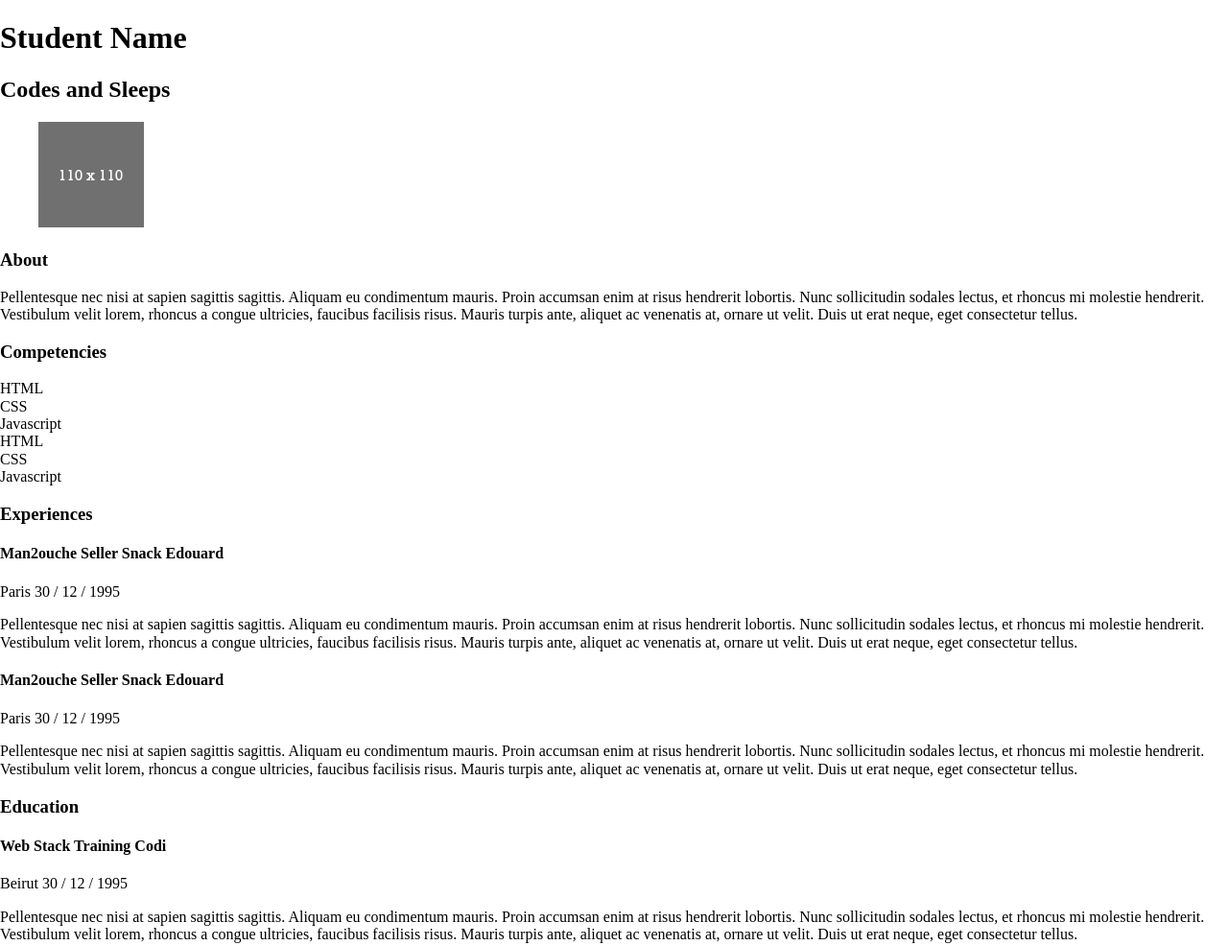
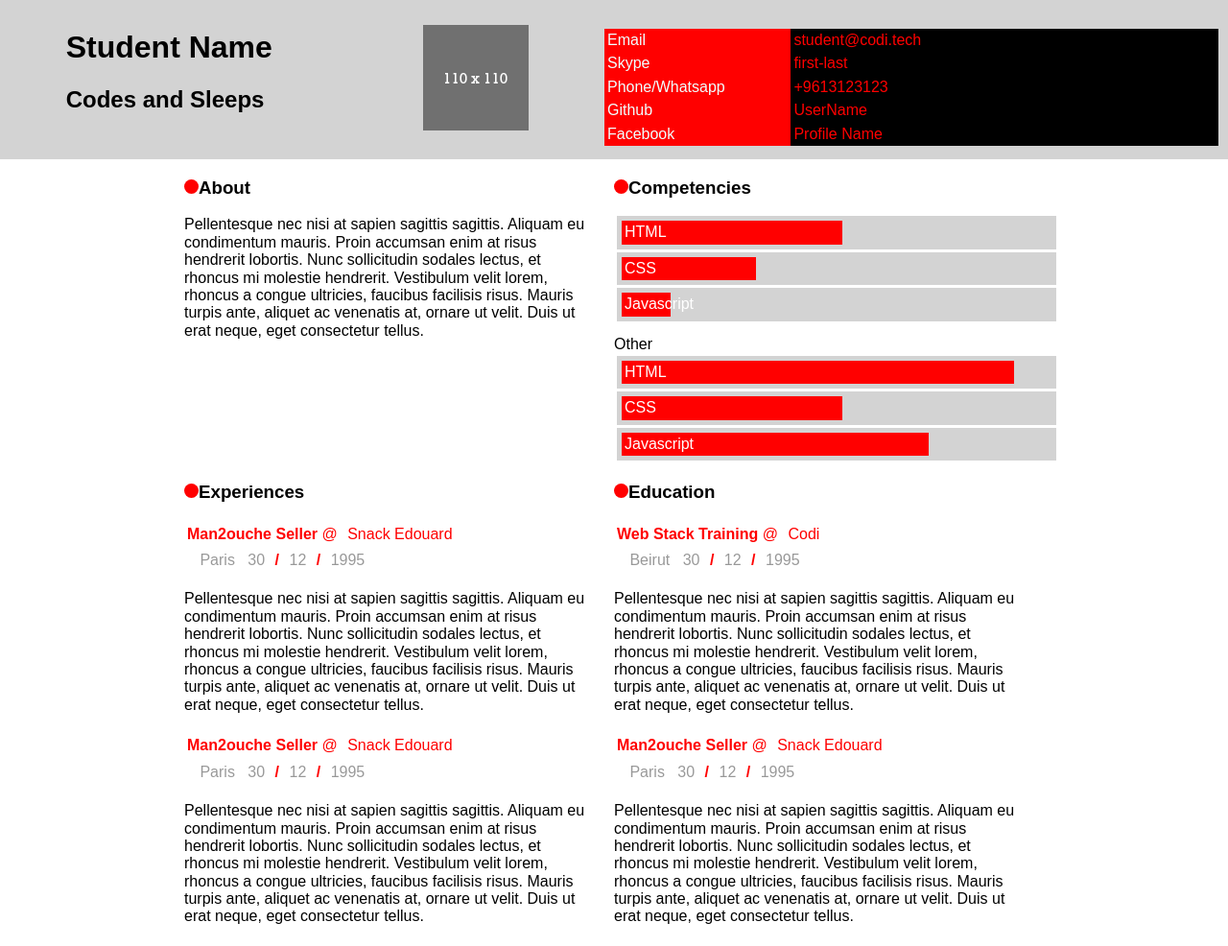
Before and after one commit to Tarraf2020/Cv-Styling-master, a plain HTML site: page public/style1/index.html in a window 1280 px wide. Shown: the top 986 px of the page at 96% size. Drawn offline with Linux system fonts and the light colour scheme.

Commit message:
style-1 done

```diff
--- a/public/style1/index.html
+++ b/public/style1/index.html
@@ -12,6 +12,7 @@
 
     <!-- Stylesheets -->
     <link rel="stylesheet" href="normalize.css" />
+    <link rel="stylesheet" href="style.css" />
     <!-- /Stylesheets -->
   </head>
   <body>
--- /dev/null
+++ b/public/style1/style.css
@@ -0,0 +1,161 @@
+body{
+    font-family: Arial, Helvetica, sans-serif;
+  }
+  .content{
+    margin: 0 15%;
+  }
+  header{
+    display: flex;
+    flex-direction: row;
+    background-color: lightgray;
+  }
+  header > div{
+    display: flex;
+      flex-direction: row;
+      justify-content: space-around;
+      width: 50%;
+      padding: 10px;
+  }
+  .content{
+    display: flex;
+      flex-direction: row;
+      flex-wrap: wrap;
+  }
+  #about, #competencies, #experiences, #education, #hobbies{
+    width: 50%;
+
+  }
+  .skills-primary {
+    margin-bottom: 15px ;
+  }
+  .skills-secondary::before {
+    content: "Other";
+  }
+
+  .skill{
+    margin: 3px;
+    padding: 5px;
+    color: white;
+    width:100% ;
+    background-color: lightgray;
+  }
+  span{
+    display: inline-block;
+    padding: 3px;
+  }
+
+  .skills-primary > [data-skill="5"] > span{
+    width: 50%;
+    background-color: rgb(255, 0, 0) ;
+  }
+  .skills-primary > [data-skill="3"] > span{
+    width: 30%;
+    background-color: red ;
+  }
+  .skills-primary > [data-skill="1"] > span{
+    width: 10%;
+    background-color: red ;
+  }
+
+  .skills-secondary > [data-skill="9"] > span{
+    width: 90%;
+    background-color: red ;
+  }
+  .skills-secondary > [data-skill="5"] > span{
+    width: 50%;
+    background-color: red ;
+  }
+  .skills-secondary > [data-skill="7"] > span{
+    width: 70%;
+    background-color: red ;
+  }
+
+  .experience-type{
+    color: red;
+  }
+  .experience-type::after{
+    content: " @";
+    color: red;
+    font-weight: 300;
+  }
+  .experience-institution{
+    color: red;
+    font-weight: 300;
+  }
+
+
+
+  h4{
+    margin-bottom: 0px;
+  }
+  .experience-details{
+    padding-left: 3%;
+  }
+  .experience-date-separator{
+    color: red;
+    font-weight: 900;
+  }
+  .experience-location,.day,.month,.year{
+    opacity: 0.4;
+  }
+  p{
+    margin-right: 5%;
+  }
+  h3::before{
+    content: " ";
+    height: 15px;
+    width: 15px;
+    background-color: rgb(255, 0, 0);
+    border-radius: 50%;
+    display: inline-block;
+    justify-content: center;
+  }
+  section#contact > h3{
+    display: none;
+  }
+  #contact{
+    position: absolute;
+    top: 30px;
+    right: 10px;
+    width: 50%;
+    height: 22%;
+
+
+  }
+  .contact{
+    display: flex;
+    flex-direction: row;
+    justify-content: space-between;
+    align-content: flex-end;
+
+
+  }
+  .contact-type{
+    color: azure;
+    width: 30%;
+    background-color: rgb(255, 0, 0);
+  }
+  .contact-value{
+    width: 70%;
+    background-color: black;
+  }
+  a, .contact-value{
+    text-decoration: none;
+    color: red;
+  }
+  dl{
+    margin: 0px  ;
+
+  }
+  dt{
+    margin:  0px;
+    padding: 3px;
+  }
+  dd{
+    margin-left: 0;
+    padding: 3px;
+  }
+
+  h3{
+
+  }
```
